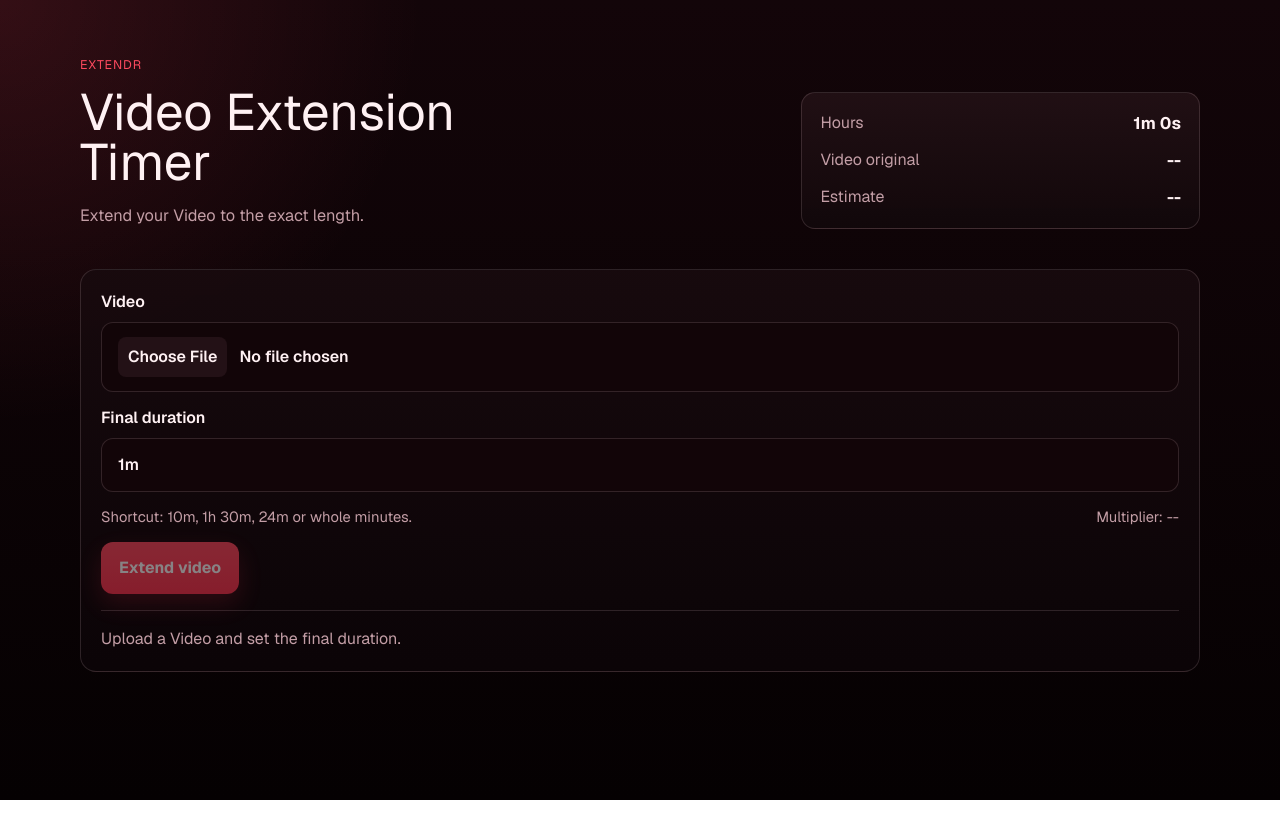
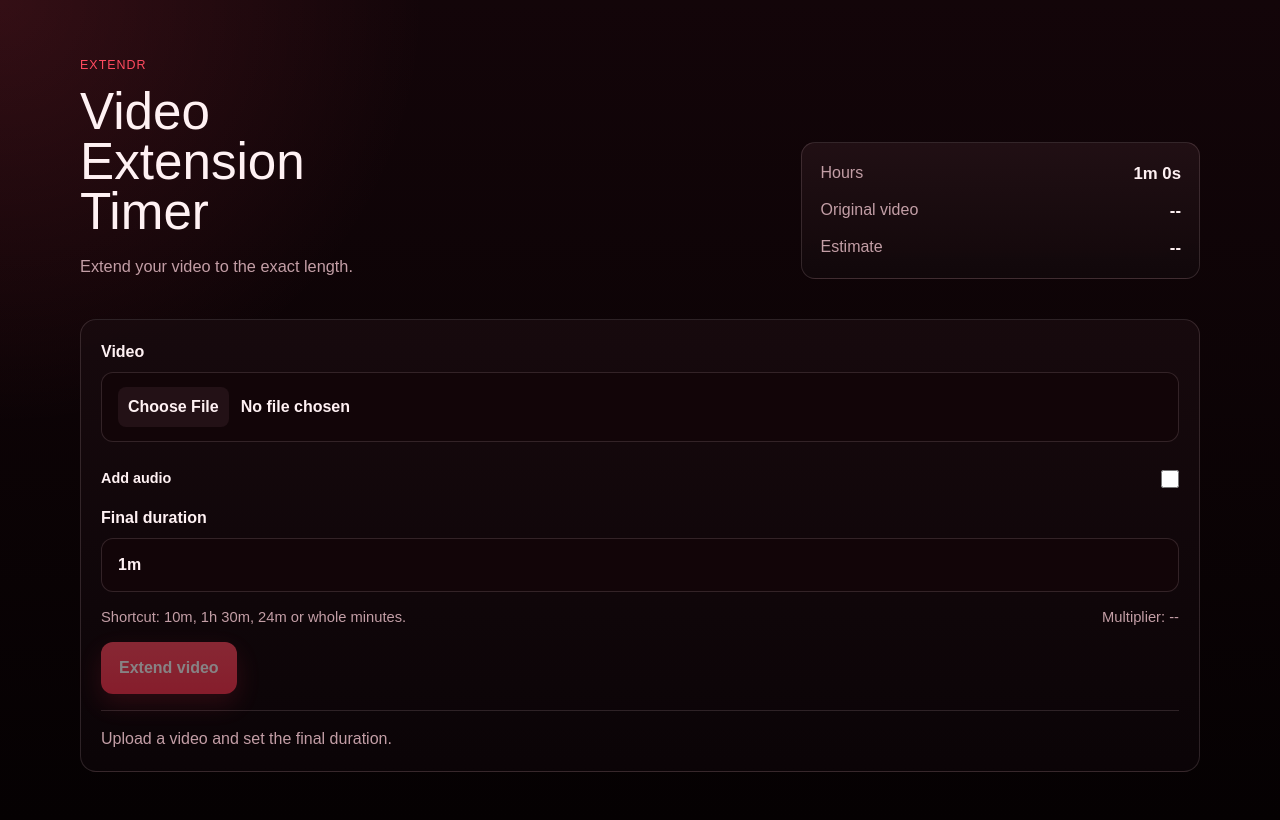
Before and after one commit to organicpro/liveloop, a Next.js app: page / in a window 1280 px wide. Built offline with nearby package versions, Linux system fonts and the light colour scheme.

Commit message:
Add optional audio overlay to extendr

```diff
--- a/app/api/extend/route.ts
+++ b/app/api/extend/route.ts
@@ -12,9 +12,13 @@ function asNumber(value: FormDataEntryValue | null) {
   return Number.isFinite(parsed) && parsed > 0 ? parsed : 0;
 }
 
-function estimateSize(size: number, sourceSeconds: number, targetSeconds: number) {
+function asBoolean(value: FormDataEntryValue | null) {
+  return value === "1" || value === "true";
+}
+
+function estimateSize(size: number, sourceSeconds: number, targetSeconds: number, audioBytes = 0) {
   if (!size || !sourceSeconds || !targetSeconds) return 0;
-  return Math.round((size * targetSeconds) / sourceSeconds);
+  return Math.round((size * targetSeconds) / sourceSeconds) + audioBytes;
 }
 
 function safeName(name: string) {
@@ -23,12 +27,11 @@ function safeName(name: string) {
 
 async function resolveFfmpeg() {
   const localBinary = path.join(process.cwd(), "node_modules", "ffmpeg-static", process.platform === "win32" ? "ffmpeg.exe" : "ffmpeg");
-  await access(localBinary).then(() => true, () => false);
   try {
     await access(localBinary);
     return localBinary;
   } catch {
-    return ffmpegStaticPath;
+    return ffmpegStaticPath ?? "";
   }
 }
 
@@ -79,8 +82,10 @@ export async function POST(request: Request) {
 
   const formData = await request.formData();
   const file = formData.get("video");
+  const audio = formData.get("audio");
   const targetSeconds = asNumber(formData.get("targetSeconds"));
   const sourceSeconds = asNumber(formData.get("sourceSeconds"));
+  const addAudioEnabled = asBoolean(formData.get("addAudioEnabled"));
 
   if (!(file instanceof File)) {
     return NextResponse.json({ error: "Envie um video valido." }, { status: 400 });
@@ -94,41 +99,86 @@ export async function POST(request: Request) {
     return NextResponse.json({ error: "Para este teste local, envie videos de ate 250 MB." }, { status: 400 });
   }
 
+  if (addAudioEnabled && !(audio instanceof File)) {
+    return NextResponse.json({ error: "Ative o audio e envie um arquivo de audio valido." }, { status: 400 });
+  }
+
   const tempDir = path.join(os.tmpdir(), "extender-video-ia");
   await mkdir(tempDir, { recursive: true });
 
   const baseName = safeName(file.name.replace(/\.[^.]+$/, ""));
   const inputPath = path.join(tempDir, `${crypto.randomUUID()}-${safeName(file.name)}`);
   const outputPath = path.join(tempDir, `${crypto.randomUUID()}-${baseName}-extendido.mp4`);
+  const audioPath = addAudioEnabled && audio instanceof File
+    ? path.join(tempDir, `${crypto.randomUUID()}-${safeName(audio.name)}`)
+    : null;
 
   await writeFile(inputPath, Buffer.from(await file.arrayBuffer()));
+  if (audioPath && audio instanceof File) {
+    await writeFile(audioPath, Buffer.from(await audio.arrayBuffer()));
+  }
 
   const timeoutMs = Math.max(90_000, Math.min(600_000, targetSeconds * 2500));
-  let result = await runFfmpeg(binary, [
-    "-y", "-stream_loop", "-1", "-i", inputPath, "-t", String(targetSeconds),
-    "-map", "0:v:0?", "-map", "0:a:0?", "-c", "copy", "-movflags", "+faststart", outputPath,
-  ], timeoutMs);
+  let result;
 
-  if (!result.ok) {
-    await unlink(outputPath).catch(() => undefined);
+  if (audioPath) {
     result = await runFfmpeg(binary, [
-      "-y", "-stream_loop", "-1", "-i", inputPath, "-t", String(targetSeconds),
-      "-map", "0:v:0?", "-map", "0:a:0?", "-c:v", "libx264", "-preset", "ultrafast",
-      "-crf", "23", "-pix_fmt", "yuv420p", "-c:a", "aac", "-b:a", "128k",
-      "-movflags", "+faststart", outputPath,
+      "-y",
+      "-stream_loop",
+      "-1",
+      "-i",
+      inputPath,
+      "-stream_loop",
+      "-1",
+      "-i",
+      audioPath,
+      "-t",
+      String(targetSeconds),
+      "-map",
+      "0:v:0?",
+      "-map",
+      "1:a:0?",
+      "-c:v",
+      "copy",
+      "-c:a",
+      "aac",
+      "-b:a",
+      "192k",
+      "-movflags",
+      "+faststart",
+      outputPath,
+    ], timeoutMs);
+  } else {
+    result = await runFfmpeg(binary, [
+      "-y",
+      "-stream_loop",
+      "-1",
+      "-i",
+      inputPath,
+      "-t",
+      String(targetSeconds),
+      "-map",
+      "0:v:0?",
+      "-map",
+      "0:a:0?",
+      "-c",
+      "copy",
+      "-movflags",
+      "+faststart",
+      outputPath,
     ], timeoutMs);
   }
 
   if (!result.ok) {
-    await Promise.allSettled([unlink(inputPath), unlink(outputPath)]);
+    await Promise.allSettled([unlink(inputPath), audioPath ? unlink(audioPath) : Promise.resolve(), unlink(outputPath)]);
     const error = result.timedOut ? "O processamento passou do tempo limite local." : "Nao consegui extender o video.";
     return NextResponse.json({ error, details: result.stderr.slice(-1200) }, { status: 500 });
   }
 
   const output = await readFile(outputPath);
-  const estimatedBytes = estimateSize(file.size, sourceSeconds, targetSeconds);
+  const estimatedBytes = estimateSize(file.size, sourceSeconds, targetSeconds, addAudioEnabled && audio instanceof File ? audio.size : 0);
 
-  await Promise.allSettled([unlink(inputPath), unlink(outputPath)]);
+  await Promise.allSettled([unlink(inputPath), audioPath ? unlink(audioPath) : Promise.resolve(), unlink(outputPath)]);
 
   return new NextResponse(output, {
     headers: {
--- a/app/globals.css
+++ b/app/globals.css
@@ -1,6 +1,8 @@
 @import "tailwindcss";
 
 :root {
+  --font-geist-sans: Arial, Helvetica, sans-serif;
+  --font-geist-mono: ui-monospace, SFMono-Regular, Consolas, monospace;
   --background: #090205;
   --foreground: #fff1f3;
   --muted: #c39ea6;
@@ -25,7 +27,7 @@ body {
     radial-gradient(circle at top left, rgba(255, 74, 95, 0.14), transparent 28%),
     linear-gradient(180deg, #130509 0%, #050102 100%);
   color: var(--foreground);
-  font-family: var(--font-geist-sans), Arial, sans-serif;
+  font-family: var(--font-geist-sans);
 }
 a { color: inherit; text-decoration: none; }
 button, input { font: inherit; }
@@ -118,6 +120,19 @@ input:focus {
   flex-wrap: wrap;
   font-size: 0.92rem;
 }
+.switch-row {
+  display: flex;
+  align-items: center;
+  justify-content: space-between;
+  gap: 12px;
+  padding: 12px 0 2px;
+  font-size: 0.9rem;
+}
+.switch-row input[type="checkbox"] {
+  width: 18px;
+  height: 18px;
+  accent-color: var(--accent-strong);
+}
 button {
   width: fit-content;
   padding: 14px 18px;
--- a/app/layout.tsx
+++ b/app/layout.tsx
@@ -1,16 +1,5 @@
 import type { Metadata } from "next";
-import { Geist, Geist_Mono } from "next/font/google";
 import "./globals.css";
-
-const geistSans = Geist({
-  variable: "--font-geist-sans",
-  subsets: ["latin"],
-});
-
-const geistMono = Geist_Mono({
-  variable: "--font-geist-mono",
-  subsets: ["latin"],
-});
 
 export const metadata: Metadata = {
   title: "Extendr",
@@ -27,10 +16,8 @@ export default function RootLayout({
   children: React.ReactNode;
 }>) {
   return (
-    <html lang="pt-BR">
-      <body className={`${geistSans.variable} ${geistMono.variable} antialiased`}>
-        {children}
-      </body>
+    <html lang="en">
+      <body>{children}</body>
     </html>
   );
 }
--- a/app/page.tsx
+++ b/app/page.tsx
@@ -33,9 +33,11 @@ function formatDuration(seconds: number) {
 
 export default function Home() {
   const [file, setFile] = useState<File | null>(null);
+  const [audioFile, setAudioFile] = useState<File | null>(null);
+  const [addAudio, setAddAudio] = useState(false);
   const [durationInput, setDurationInput] = useState("1m");
   const [state, setState] = useState<State>("idle");
-  const [message, setMessage] = useState("Upload a Video and set the final duration.");
+  const [message, setMessage] = useState("Upload a video and set the final duration.");
   const [downloadUrl, setDownloadUrl] = useState<string | null>(null);
   const [estimatedBytes, setEstimatedBytes] = useState(0);
   const [sourceSeconds, setSourceSeconds] = useState(0);
@@ -46,9 +48,11 @@ export default function Home() {
 
   useEffect(() => {
     if (file && sourceSeconds && targetSeconds) {
-      setEstimatedBytes(Math.round((file.size * targetSeconds) / Math.max(1, sourceSeconds)));
+      const videoEstimate = Math.round((file.size * targetSeconds) / Math.max(1, sourceSeconds));
+      const audioEstimate = addAudio && audioFile ? audioFile.size : 0;
+      setEstimatedBytes(videoEstimate + audioEstimate);
     }
-  }, [file, sourceSeconds, targetSeconds]);
+  }, [file, sourceSeconds, targetSeconds, addAudio, audioFile]);
 
   useEffect(() => {
     if (state !== "loading") {
@@ -59,7 +63,7 @@ export default function Home() {
     return () => window.clearInterval(timer);
   }, [state]);
 
-  async function inspectFile(nextFile: File | null) {
+  async function inspectVideo(nextFile: File | null) {
     setFile(nextFile);
     setDownloadUrl((current) => {
       if (current) URL.revokeObjectURL(current);
@@ -68,7 +72,7 @@ export default function Home() {
     setState("idle");
 
     if (!nextFile) {
-      setMessage("Upload a Video and set the final duration.");
+      setMessage("Upload a video and set the final duration.");
       setEstimatedBytes(0);
       setSourceSeconds(0);
       return;
@@ -80,35 +84,45 @@ export default function Home() {
     video.src = url;
     await new Promise<void>((resolve, reject) => {
       video.onloadedmetadata = () => resolve();
-      video.onerror = () => reject(new Error("Nao consegui ler a duracao do Video."));
+      video.onerror = () => reject(new Error("Nao consegui ler a duracao do video."));
     });
     URL.revokeObjectURL(url);
     setSourceSeconds(video.duration);
     setMessage(`Video loaded. Original duration: ${formatDuration(video.duration)}.`);
   }
 
+  async function inspectAudio(nextFile: File | null) {
+    setAudioFile(nextFile);
+    if (!nextFile) return;
+    setMessage(`Audio loaded: ${nextFile.name}.`);
+  }
+
   async function handleSubmit(event: React.FormEvent<HTMLFormElement>) {
     event.preventDefault();
-    if (!file || !targetSeconds) {
+    if (!file || !targetSeconds || (addAudio && !audioFile)) {
       setState("error");
-      setMessage("Choose a valid Video and duration.");
+      setMessage(addAudio ? "Choose a valid video, duration and audio file." : "Choose a valid video and duration.");
       return;
     }
 
     setState("loading");
-    setMessage("Extension in progress. Larger files may take a few minutes.");
+    setMessage(addAudio ? "Extension and audio mix in progress." : "Extension in progress. Larger files may take a few minutes.");
 
     const formData = new FormData();
-    formData.append("Video", file);
+    formData.append("video", file);
     formData.append("targetSeconds", String(targetSeconds));
     formData.append("sourceSeconds", String(sourceSeconds || 0));
+    formData.append("addAudioEnabled", addAudio ? "1" : "0");
+    if (addAudio && audioFile) {
+      formData.append("audio", audioFile);
+    }
 
     const response = await fetch("/api/extend", { method: "POST", body: formData });
 
     if (!response.ok) {
       const payload = await response.json().catch(() => null);
       setState("error");
-      setMessage(payload?.error ?? "Failed to extend the Video.");
+      setMessage(payload?.error ?? "Failed to extend the video.");
       return;
     }
 
@@ -116,7 +130,7 @@ export default function Home() {
     const url = URL.createObjectURL(blob);
     setDownloadUrl(url);
     setState("done");
-    setMessage("Extended Video ready for download.");
+    setMessage(addAudio ? "Extended video with audio ready for download." : "Extended video ready for download.");
     const headerEstimate = Number(response.headers.get("X-Extender-Estimated-Bytes") ?? 0);
     if (headerEstimate) setEstimatedBytes(headerEstimate);
   }
@@ -127,7 +141,7 @@ export default function Home() {
         <div>
           <p className="eyebrow">Extendr</p>
           <h1>Video Extension Timer</h1>
-          <p className="lede">Extend your Video to the exact length.</p>
+          <p className="lede">Extend your video to the exact length.</p>
         </div>
         <div className="stats">
           <div>
@@ -135,7 +149,7 @@ export default function Home() {
             <strong>{targetSeconds ? formatDuration(targetSeconds) : "--"}</strong>
           </div>
           <div>
-            <span>Video original</span>
+            <span>Original video</span>
             <strong>{file ? formatDuration(sourceSeconds) : "--"}</strong>
           </div>
           <div>
@@ -151,13 +165,41 @@ export default function Home() {
             Video
             <input
               type="file"
-              accept="Video/*"
-              onChange={(event) => inspectFile(event.target.files?.[0] ?? null).catch((error) => {
+              accept="video/*"
+              onChange={(event) => inspectVideo(event.target.files?.[0] ?? null).catch((error) => {
                 setState("error");
                 setMessage(error instanceof Error ? error.message : "Nao consegui ler o arquivo.");
               })}
             />
           </label>
+
+          <label className="switch-row">
+            <span>Add audio</span>
+            <input
+              type="checkbox"
+              checked={addAudio}
+              onChange={(event) => {
+                setAddAudio(event.target.checked);
+                if (!event.target.checked) {
+                  setAudioFile(null);
+                }
+              }}
+            />
+          </label>
+
+          {addAudio ? (
+            <label>
+              Audio file
+              <input
+                type="file"
+                accept="audio/*"
+                onChange={(event) => inspectAudio(event.target.files?.[0] ?? null).catch((error) => {
+                  setState("error");
+                  setMessage(error instanceof Error ? error.message : "Nao consegui ler o audio.");
+                })}
+              />
+            </label>
+          ) : null}
 
           <label>
             Final duration
@@ -174,7 +216,7 @@ export default function Home() {
             <span>Multiplier: {ratio ? `${ratio.toFixed(1)}x` : "--"}</span>
           </div>
 
-          <button type="submit" disabled={!file || !targetSeconds || state === "loading"}>
+          <button type="submit" disabled={!file || !targetSeconds || state === "loading" || (addAudio && !audioFile)}>
             {state === "loading" ? `Extending video... ${elapsed}s` : "Extend video"}
           </button>
         </form>
@@ -182,7 +224,7 @@ export default function Home() {
         <div className="status">
           <p>{message}</p>
           {downloadUrl ? (
-            <a href={downloadUrl} download="extender-Video-ia.mp4">
+            <a href={downloadUrl} download="extender-video-ia.mp4">
               Download MP4
             </a>
           ) : null}
```
